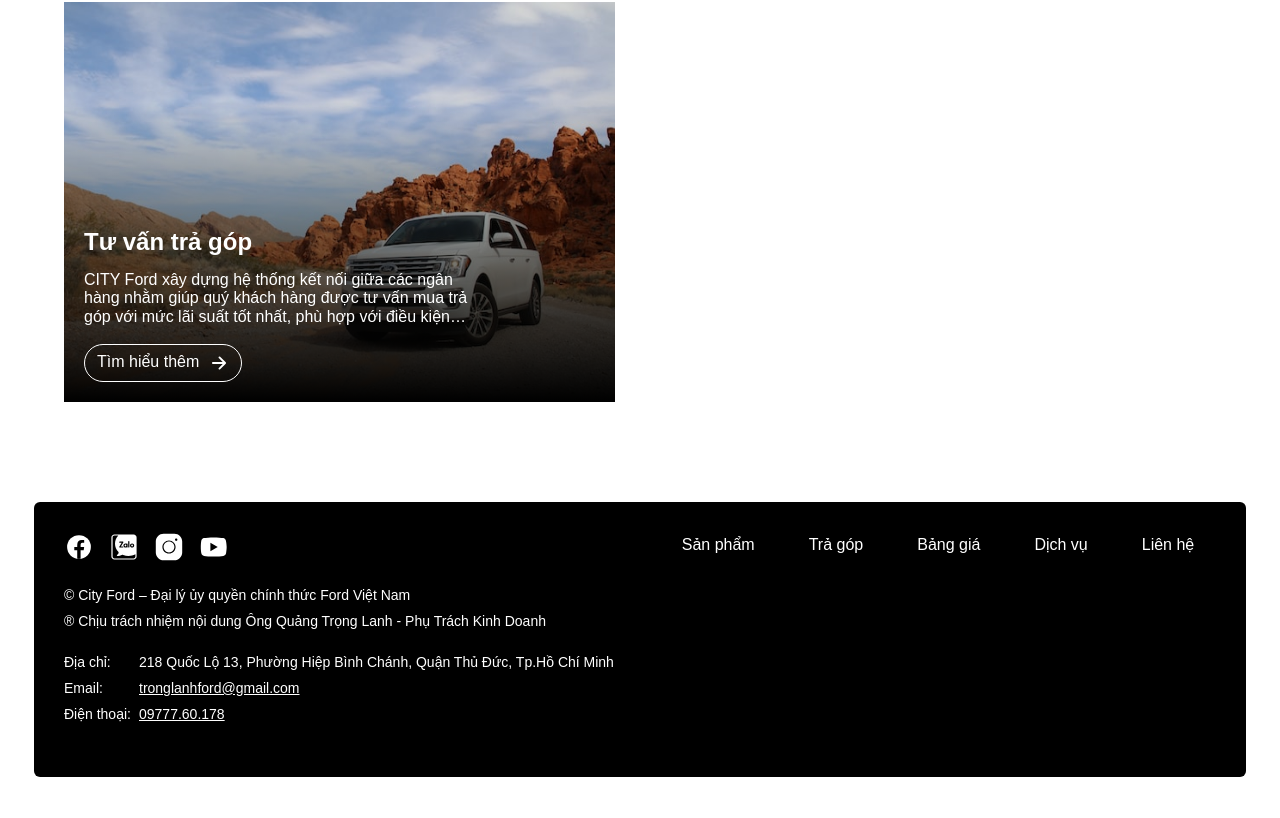
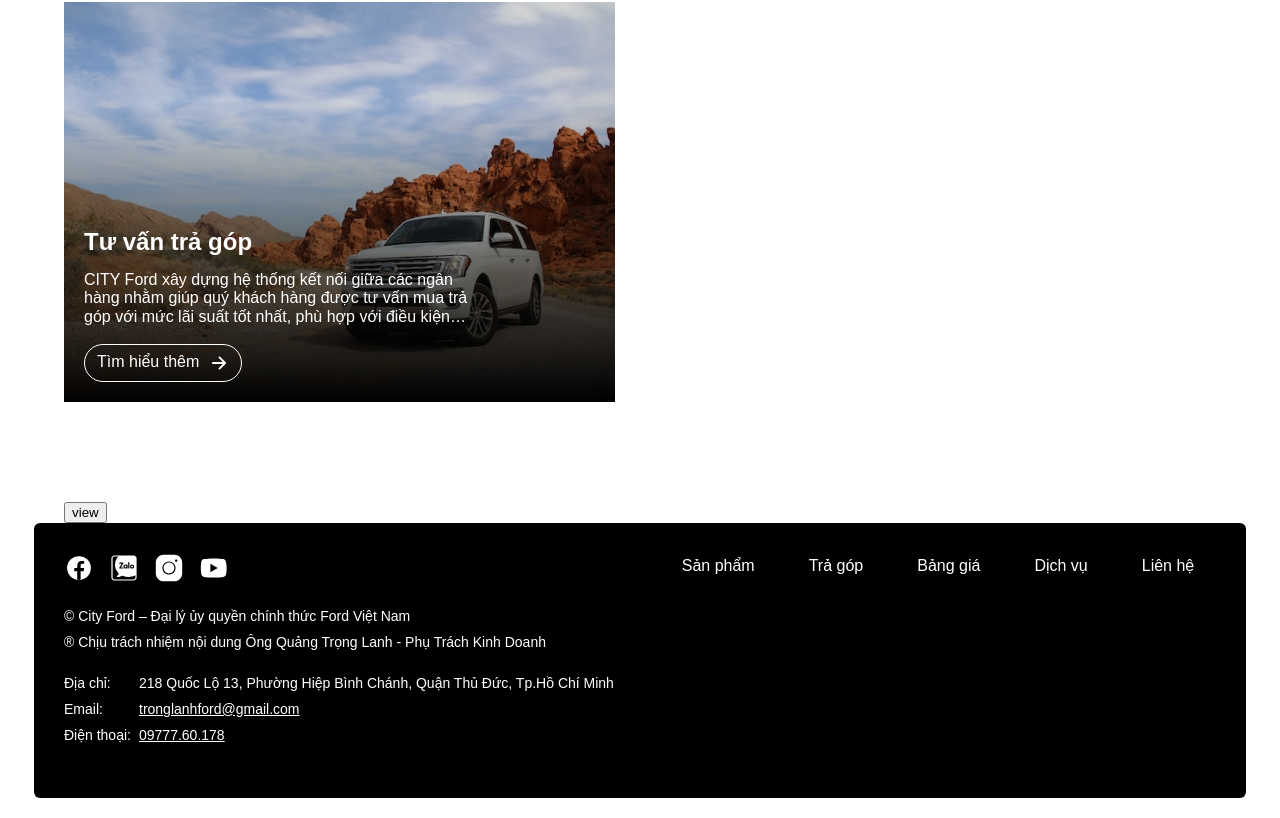
Before and after one commit to tuanngv244/giaxefordvn, a Next.js app: page /dich-vu in a window 1280 px wide. Shown: the part 1053-1871 px from the top of the page. Before the commit the page ends 1850 px from the top, so only its background shows below. Built offline with nearby package versions, Linux system fonts and the light colour scheme; what @badrap/bar-of-progress would draw is missing.

Commit message:
test view frame

```diff
--- a/src/pages/dich-vu/index.tsx
+++ b/src/pages/dich-vu/index.tsx
@@ -6,7 +6,7 @@ import { IService } from "@/models/services";
 import fsPromises from "fs/promises";
 import { InferGetServerSidePropsType } from "next";
 import path from "path";
-import React from "react";
+import React, { useState } from "react";
 
 export async function getStaticProps() {
   const serviceFilePath = path.join(
@@ -31,6 +31,8 @@ export default function Service(
 
   const textSection = `text-main relative text-uppercase text-5xl my-0  after after:absolute after:top-[50%] after:left-[20%] after:translate-y-[-50%] after:content-[''] after:w-[20rem] after:h-[0.1rem] after:bg-main before:absolute before:top-[50%] before:right-[20%] before:translate-y-[-50%] before:content-[''] before:w-[20rem] before:h-[0.1rem] before:bg-main mobile:after:opacity-0 mobile:before:opacity-0 tablet:after:opacity-100 tablet:before:opacity-100 `;
 
+  const [is, setIs] = useState(false);
+
   return (
     <React.Fragment>
       <Header />
@@ -45,6 +47,19 @@ export default function Service(
               })}
           </div>
         </section>
+        {is && (
+          <iframe
+            style={{ width: "1000px", height: "1000px" }}
+            src="https://affiliate.ivie.vn"
+          />
+        )}
+        <button
+          onClick={() => {
+            setIs(!is);
+          }}
+        >
+          view
+        </button>
       </main>
 
       <Footer />
```
